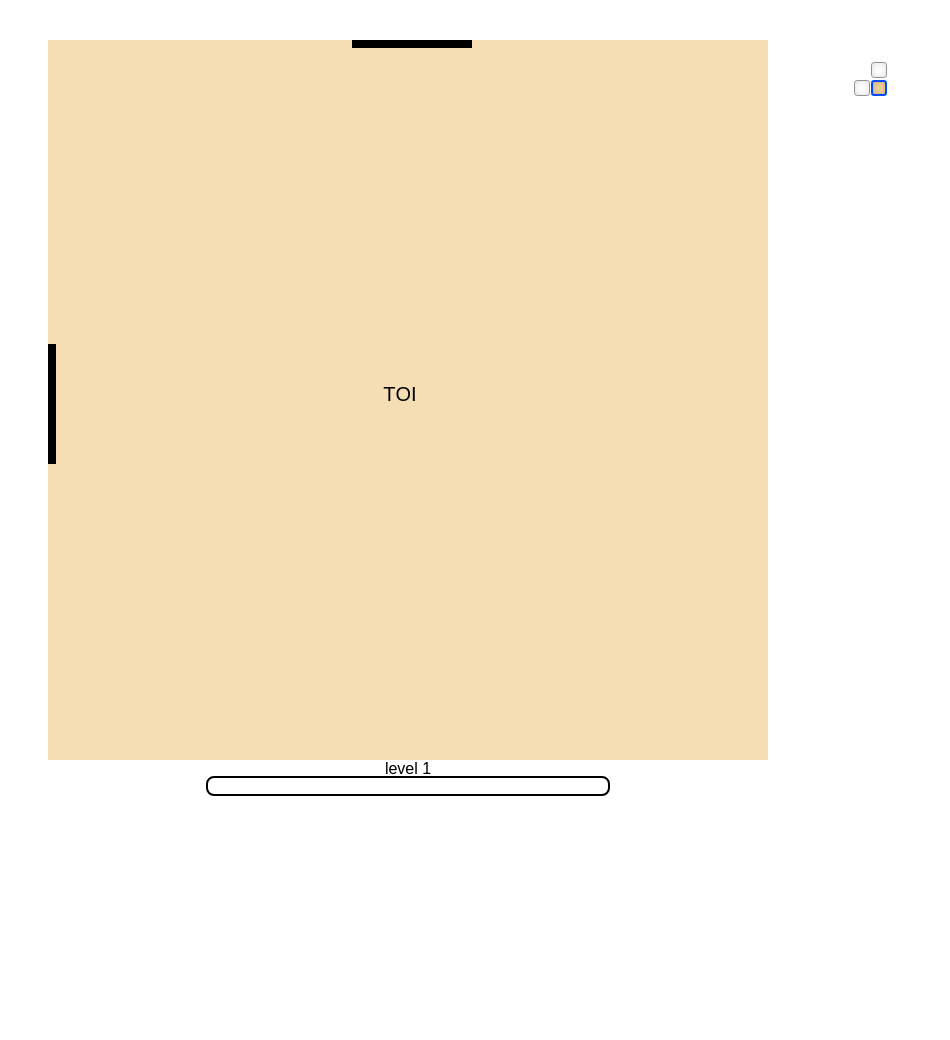
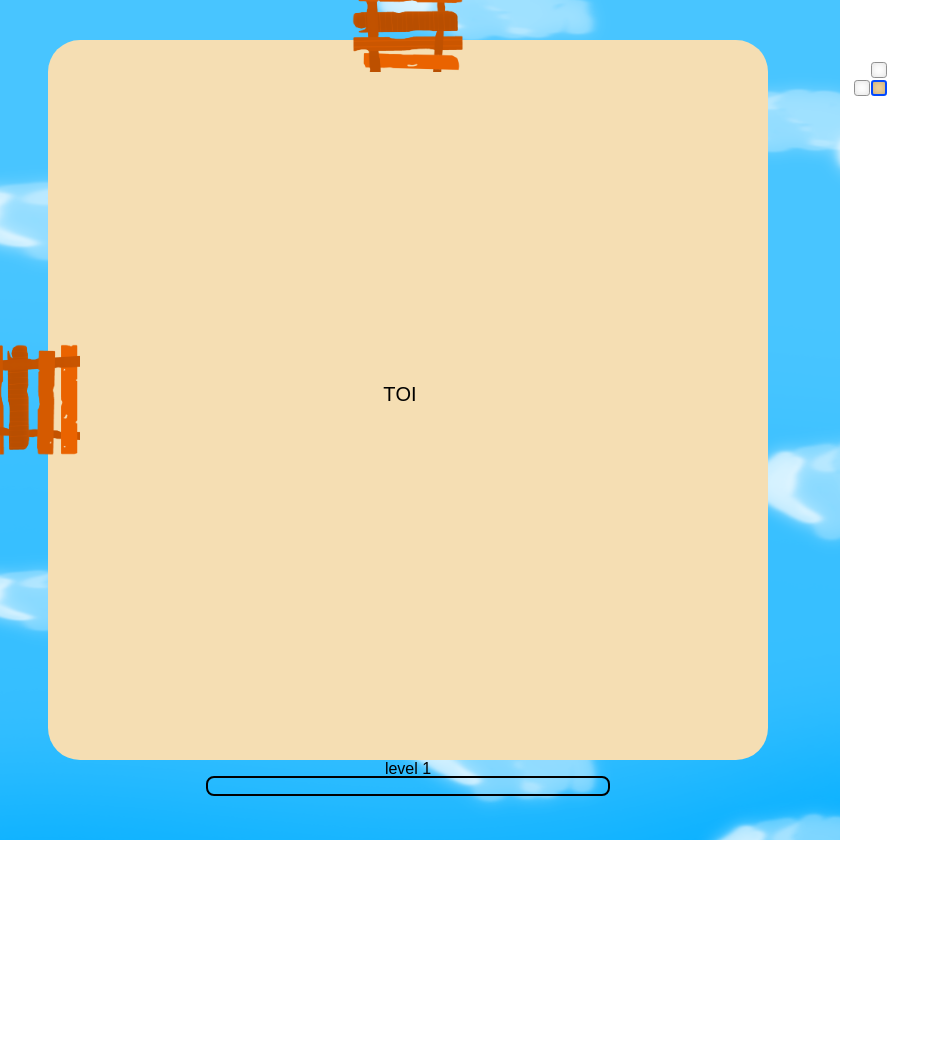
Before and after one commit to AlfGoto/RogueLike, a PHP site: page /Maps/mapSTART.php in a window 1280 px wide. Shown: the whole page, without its empty margins (0-950 px from the left). Run offline with PHP 8.4, Linux system fonts and the light colour scheme.

Commit message:
sea and ponts

```diff
--- a/Maps/mapSTART.css
+++ b/Maps/mapSTART.css
@@ -6,7 +6,22 @@
     -o-user-select: none;
     user-select: none;
 }
+#backgroundDIV{
+    position: absolute;
+    top: -5vh;
+    left: -5vh;
+    height: 110vh;
+    width: 110vh;
+    overflow: hidden;
+}
+#backgroundIMG{
+    animation: defile 70s linear infinite;
+}
 
+@keyframes defile{
+    from{transform: translateX(0vh)}
+    to{transform: translateX(-400vh)}
+}
 .hidden {
     visibility: hidden;
 }
@@ -43,6 +58,7 @@
     top: 0vh;
     z-index: 10;
     overflow: hidden;
+    overflow: visible;
 }
 
 #roomArea {
@@ -52,46 +68,58 @@
     position: absolute;
     top: 5vh;
     left: 5vh;
+    border-radius: 4vh;
+    overflow: visible;
 }
 
 
 .ptop {
-    background-color: black;
+    background: url('../img/background/pont.png');
+    background-size: 14vh 14vh;
+    overflow: visible;
     position: absolute;
-    top: -1vh;
+    transform: rotate(270deg);
+    top: -10vh;
     left: 38vh;
-    height: 2vh;
-    width: 15vh;
+    height: 14vh;
+    width: 14vh;
     z-index: 20;
 }
 
 .pbot {
-    background-color: black;
+    background: url('../img/background/pont.png');
+    background-size: 14vh 14vh;
+    overflow: visible;
     position: absolute;
-    bottom: -1vh;
+    transform: rotate(90deg);
+    bottom: -10vh;
     left: 38vh;
-    height: 2vh;
-    width: 15vh;
+    height: 14vh;
+    width: 14vh;
     z-index: 20;
 }
 
 .pleft {
-    background-color: black;
+    background: url('../img/background/pont.png');
+    background-size: 14vh 14vh;
+    overflow: visible;
     position: absolute;
-    left: -1vh;
+    left: -10vh;
     top: 38vh;
-    height: 15vh;
-    width: 2vh;
+    height: 14vh;
+    width: 14vh;
     z-index: 20;
 }
 
 .pright {
-    background-color: black;
+    background: url('../img/background/pont.png');
+    background-size: 14vh 14vh;
+    overflow: visible;
     position: absolute;
-    right: -1vh;
+    right: -10vh;
     top: 38vh;
-    height: 15vh;
-    width: 2vh;
+    height: 14vh;
+    width: 14vh;
     z-index: 20;
 }
 
@@ -179,8 +207,8 @@
     justify-content: center;
     bottom: 2.7vh;
     font-size: 2vh;
+    z-index: 25;
 }
-
 
 
 .powerupDIVS {
--- a/Maps/mapSTART.php
+++ b/Maps/mapSTART.php
@@ -28,6 +28,7 @@
             <p>TOI</p>
         </div>
 
+        <div id="backgroundDIV"><img id="backgroundIMG" src="../img/background/eau2.png"></img></div>
         <div id='mapAREA'></div>
         <div id='grid'></div>
         <div id='TIR'></div>
```
Also changed, not shown: Maps/mapSTARTperso.js (+25 -25 lines), tests/tests.css (+21 -0 lines), tests/tests.html (+1 -3 lines), img/background/eau.png (added), img/background/eau2.png (added), img/background/pont.png (added).
